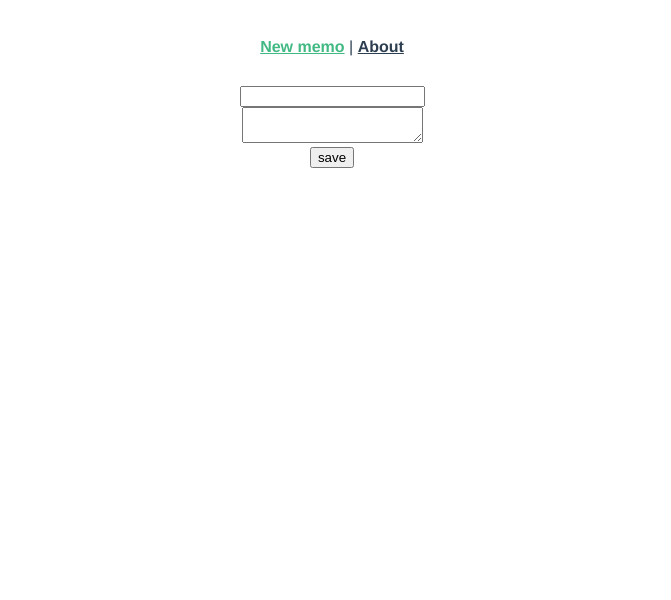
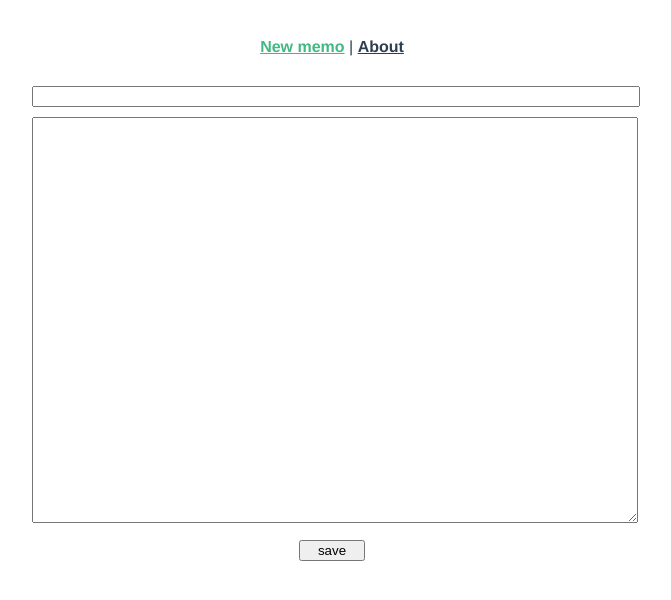
Before and after one commit to fm-yodai/memo-app, a Vue app: page /#/ in a window 1280 px wide. Shown: the top 600 px of the page, without its empty margins (308-979 px from the left). Built offline with nearby package versions, Linux system fonts and the light colour scheme.

Commit message:
スタイル編集

```diff
--- a/src/App.vue
+++ b/src/App.vue
@@ -13,12 +13,18 @@
   font-family: Avenir, Helvetica, Arial, sans-serif;
   -webkit-font-smoothing: antialiased;
   -moz-osx-font-smoothing: grayscale;
+  color: #2c3e50;
+  max-width: 600px;
+  margin: 0 auto;
+}
+
+h1 {
   text-align: center;
-  color: #2c3e50;
 }
 
 nav {
   padding: 30px;
+  text-align: center;
 }
 
 nav a {
--- a/src/views/NewView.vue
+++ b/src/views/NewView.vue
@@ -7,3 +7,23 @@
     </div>
   </div>
 </template>
+
+<style scoped>
+div {
+  margin-bottom: 10px;
+}
+input[type=text] {
+  width: 100%;
+}
+textarea {
+  width: 100%;
+  height: 30em;
+}
+button {
+  width: 5em;
+  margin: 3px;
+}
+.center {
+  text-align: center;
+}
+</style>
```
